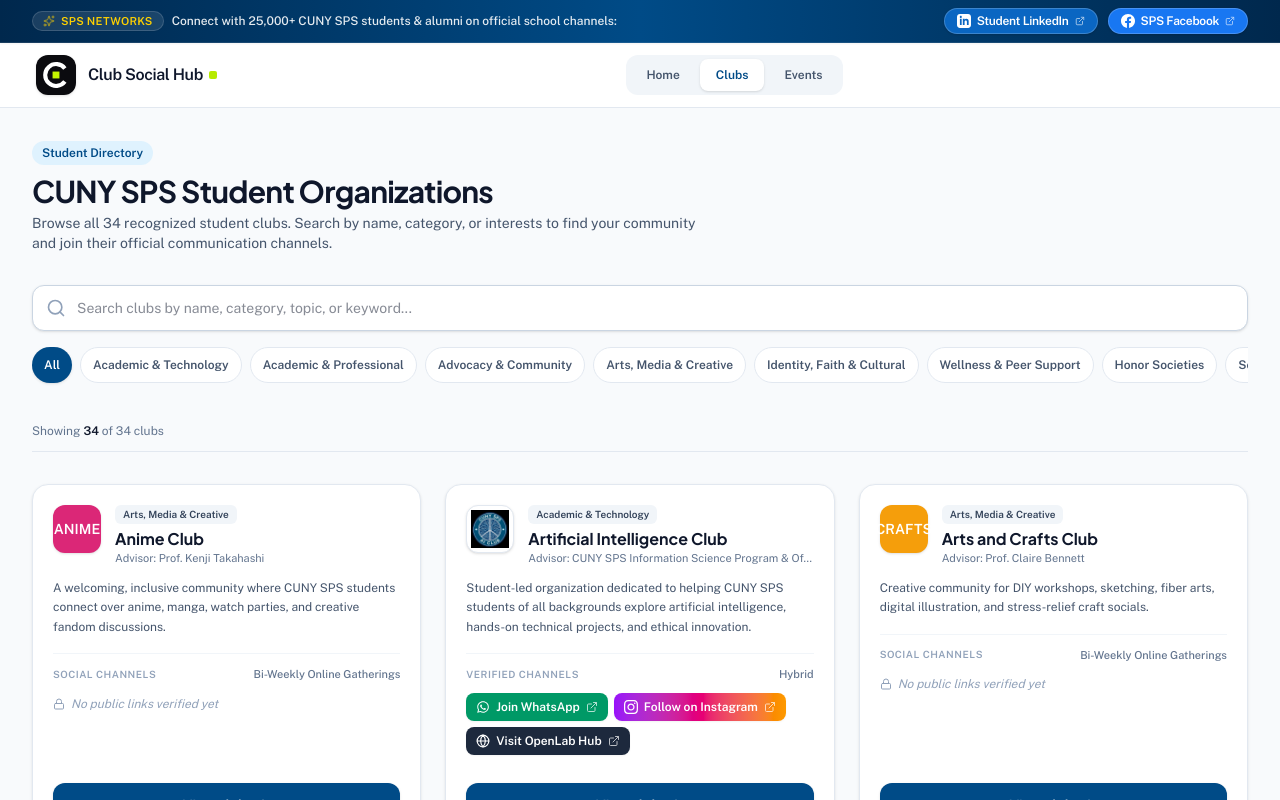
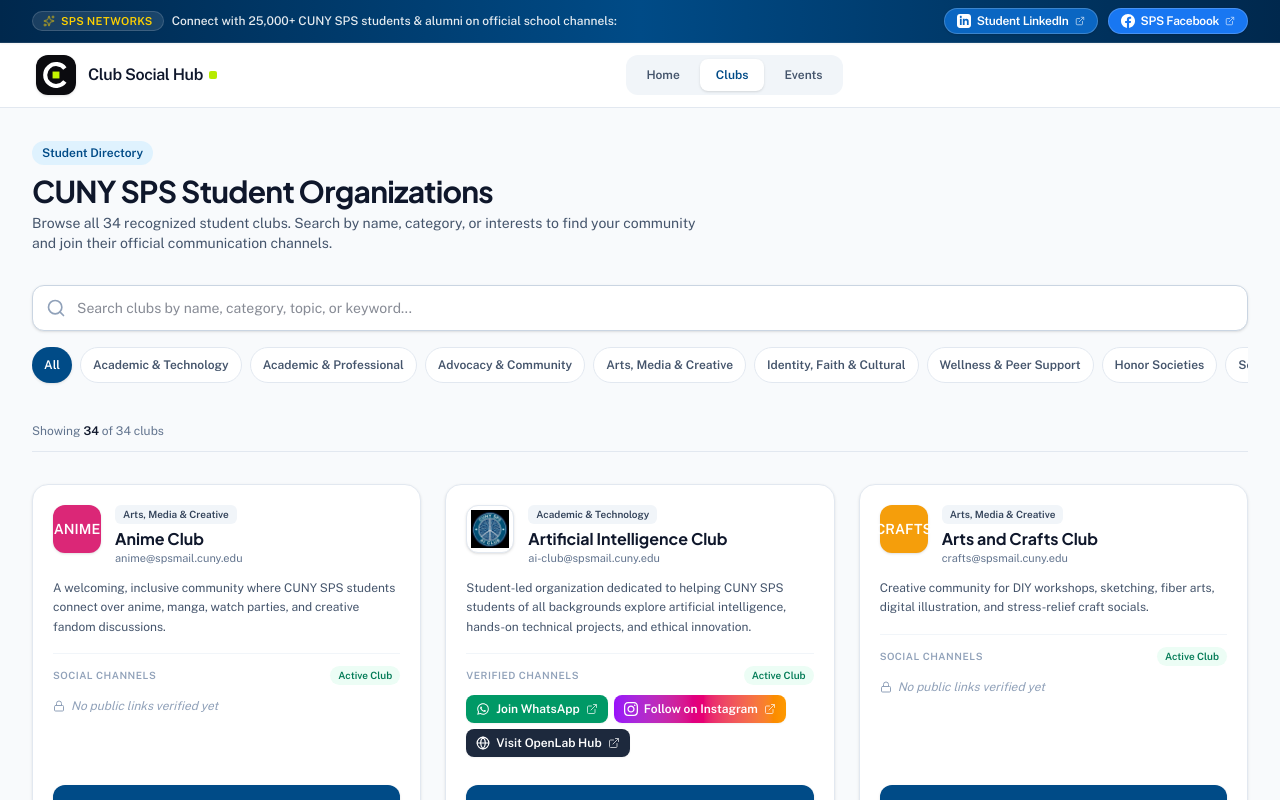
Before and after one commit to CunySPSAIClub/CunyClubSocial, a React (Vite) app: page / in a window 1280 px wide. Both pictures are taken after a click on the button "Clubs". Shown: the top 800 px of the page. Built offline with nearby package versions, Linux system fonts and the light colour scheme.

Commit message:
fix(clubs): remove prototype faculty advisor and meeting format from all clubs

```diff
--- a/src/components/StudentDiscoveryApp.tsx
+++ b/src/components/StudentDiscoveryApp.tsx
@@ -799,7 +799,7 @@ export function StudentDiscoveryApp() {
                             {club.name}
                           </h2>
                           <p className="text-[11px] text-slate-500 truncate">
-                            Advisor: {club.facultyAdvisor}
+                            {club.contactEmail}
                           </p>
                         </div>
                       </div>
@@ -815,7 +815,9 @@ export function StudentDiscoveryApp() {
                           <span className="font-semibold uppercase tracking-wider text-[10px] text-slate-400">
                             {club.channels.length > 0 ? 'Verified Channels' : 'Social Channels'}
                           </span>
-                          <span>{club.meetingSchedule.split('·')[0]}</span>
+                          <span className="text-[10px] text-emerald-700 font-semibold bg-emerald-50 px-2 py-0.5 rounded-full">
+                            Active Club
+                          </span>
                         </div>
 
                         {club.channels.length > 0 ? (
@@ -969,8 +971,10 @@ export function StudentDiscoveryApp() {
                   <h1 className="text-2xl sm:text-4xl font-extrabold text-slate-900 tracking-tight leading-tight">
                     {selectedClub.name}
                   </h1>
-                  <p className="text-xs sm:text-sm text-slate-500 mt-1">
-                    Faculty Advisor: <span className="font-semibold text-slate-700">{selectedClub.facultyAdvisor}</span> · Meeting Format: {selectedClub.meetingSchedule}
+                  <p className="text-xs sm:text-sm text-slate-500 mt-1 flex items-center gap-2 flex-wrap">
+                    <span>CUNY SPS Chartered Student Organization</span>
+                    <span>·</span>
+                    <a href="mailto:studentservices@sps.cuny.edu" className="text-[#004B87] hover:underline">Office of Student Life</a>
                   </p>
                 </div>
               </div>
--- a/src/data/clubDiscoveryData.ts
+++ b/src/data/clubDiscoveryData.ts
@@ -18,8 +18,8 @@ export interface ClubDiscoveryItem {
   shortCode: string;
   description: string;
   category: string;
-  facultyAdvisor: string;
-  meetingSchedule: string;
+  facultyAdvisor?: string;
+  meetingSchedule?: string;
   contactEmail: string;
   whoItWelcomes: string;
   accentColor: string;
@@ -50,8 +50,6 @@ export const CLUBS_DATA: ClubDiscoveryItem[] = [
     "shortCode": "ANIME",
     "description": "A welcoming, inclusive community where CUNY SPS students connect over anime, manga, watch parties, and creative fandom discussions.",
     "category": "Arts, Media & Creative",
-    "facultyAdvisor": "Prof. Kenji Takahashi",
-    "meetingSchedule": "Bi-Weekly Online Gatherings",
     "contactEmail": "anime@spsmail.cuny.edu",
     "whoItWelcomes": "Welcomes all CUNY SPS undergraduate and graduate students, alumni, and community members interested in Anime Club activities and professional community.",
     "accentColor": "#DB2777",
@@ -66,8 +64,6 @@ export const CLUBS_DATA: ClubDiscoveryItem[] = [
     "shortCode": "AI-CLUB",
     "description": "Student-led organization dedicated to helping CUNY SPS students of all backgrounds explore artificial intelligence, hands-on technical projects, and ethical innovation.",
     "category": "Academic & Technology",
-    "facultyAdvisor": "CUNY SPS Information Science Program & Office of Student Life",
-    "meetingSchedule": "Hybrid · Campus Room 413 (119 W 31st St) & Virtual via Zoom (7:00 PM)",
     "contactEmail": "ai-club@spsmail.cuny.edu",
     "whoItWelcomes": "Welcomes all undergraduate, graduate, online, and hybrid students interested in artificial intelligence, machine learning, data ethics, coding, or civic technology\u2014from absolute beginners to experienced engineers.",
     "accentColor": "#004B87",
@@ -105,8 +101,6 @@ export const CLUBS_DATA: ClubDiscoveryItem[] = [
     "shortCode": "CRAFTS",
     "description": "Creative community for DIY workshops, sketching, fiber arts, digital illustration, and stress-relief craft socials.",
     "category": "Arts, Media & Creative",
-    "facultyAdvisor": "Prof. Claire Bennett",
-    "meetingSchedule": "Bi-Weekly Online Gatherings",
     "contactEmail": "crafts@spsmail.cuny.edu",
     "whoItWelcomes": "Welcomes all CUNY SPS undergraduate and graduate students, alumni, and community members interested in Arts and Crafts Club activities and professional community.",
     "accentColor": "#F59E0B",
@@ -121,8 +115,6 @@ export const CLUBS_DATA: ClubDiscoveryItem[] = [
     "shortCode": "BSU",
     "description": "Empowering Black and African diaspora students at CUNY SPS through leadership development, cultural celebration, mentorship, and advocacy.",
     "category": "Identity, Faith & Cultural",
-    "facultyAdvisor": "Dr. Monique Carter",
-    "meetingSchedule": "Bi-Weekly Online Gatherings",
     "contactEmail": "bsu@spsmail.cuny.edu",
     "whoItWelcomes": "Welcomes Black students and allies across all degree programs to celebrate Black culture, foster leadership, and build supportive academic and social networks.",
     "accentColor": "#D97706",
@@ -137,8 +129,6 @@ export const CLUBS_DATA: ClubDiscoveryItem[] = [
     "shortCode": "BOOK",
     "description": "Monthly virtual and hybrid reading discussions spanning contemporary fiction, memoirs, social sciences, and student recommendations.",
     "category": "Arts, Media & Creative",
-    "facultyAdvisor": "Prof. Miriam Weiss",
-    "meetingSchedule": "Bi-Weekly Online Gatherings",
     "contactEmail": "book@spsmail.cuny.edu",
     "whoItWelcomes": "Welcomes all CUNY SPS undergraduate and graduate students, alumni, and community members interested in Book Club activities and professional community.",
     "accentColor": "#059669",
@@ -162,8 +152,6 @@ export const CLUBS_DATA: ClubDiscoveryItem[] = [
     "shortCode": "CFC",
     "description": "Fellowship, spiritual reflection, community service, and supportive dialogue welcoming CUNY SPS students of all backgrounds.",
     "category": "Identity, Faith & Cultural",
-    "facultyAdvisor": "Prof. Grace Okafor",
-    "meetingSchedule": "Bi-Weekly Online Gatherings",
     "contactEmail": "cfc@spsmail.cuny.edu",
     "whoItWelcomes": "Welcomes all CUNY SPS undergraduate and graduate students, alumni, and community members interested in Christian Fellowship Club activities and professional community.",
     "accentColor": "#2563EB",
@@ -178,8 +166,6 @@ export const CLUBS_DATA: ClubDiscoveryItem[] = [
     "shortCode": "COSPLAY",
     "description": "Design, prop fabrication, character costume craftsmanship, and convention community meetups for CUNY SPS creators.",
     "category": "Arts, Media & Creative",
-    "facultyAdvisor": "Prof. Kenji Takahashi",
-    "meetingSchedule": "Bi-Weekly Online Gatherings",
     "contactEmail": "cosplay@spsmail.cuny.edu",
     "whoItWelcomes": "Welcomes all CUNY SPS undergraduate and graduate students, alumni, and community members interested in Cosplay Club activities and professional community.",
     "accentColor": "#8B5CF6",
@@ -194,8 +180,6 @@ export const CLUBS_DATA: ClubDiscoveryItem[] = [
     "shortCode": "CWC",
     "description": "Peer critique circles, poetry slams, short-story prompts, and literary publishing workshops for aspiring writers.",
     "category": "Arts, Media & Creative",
-    "facultyAdvisor": "Prof. Daniel Alvarez",
-    "meetingSchedule": "Bi-Weekly Online Gatherings",
     "contactEmail": "cwc@spsmail.cuny.edu",
     "whoItWelcomes": "Open to poets, novelists, essayists, playwrights, and casual writers eager to share drafts, receive peer feedback, and attend open mics.",
     "accentColor": "#BE185D",
@@ -219,8 +203,6 @@ export const CLUBS_DATA: ClubDiscoveryItem[] = [
     "shortCode": "DAPi",
     "description": "International honor society recognizing high-achieving college students with disabilities while advancing leadership and campus accessibility.",
     "category": "Honor Societies",
-    "facultyAdvisor": "Dr. Rachel Goldman",
-    "meetingSchedule": "Bi-Weekly Online Gatherings",
     "contactEmail": "dapi@spsmail.cuny.edu",
     "whoItWelcomes": "Welcomes all CUNY SPS undergraduate and graduate students, alumni, and community members interested in Delta Alpha Pi Honor Society activities and professional community.",
     "accentColor": "#B45309",
@@ -244,8 +226,6 @@ export const CLUBS_DATA: ClubDiscoveryItem[] = [
     "shortCode": "DAC",
     "description": "Student advocacy group championing universal design, assistive technology awareness, and inclusive student experiences at CUNY SPS.",
     "category": "Advocacy & Community",
-    "facultyAdvisor": "Dr. Rachel Goldman",
-    "meetingSchedule": "Bi-Weekly Online Gatherings",
     "contactEmail": "dac@spsmail.cuny.edu",
     "whoItWelcomes": "Welcomes all CUNY SPS undergraduate and graduate students, alumni, and community members interested in Disability and Access Coalition activities and professional community.",
     "accentColor": "#0284C7",
@@ -269,8 +249,6 @@ export const CLUBS_DATA: ClubDiscoveryItem[] = [
     "shortCode": "FILM",
     "description": "Screenings, cinematography breakdowns, screenwriting discussions, and media criticism for cinema and television enthusiasts.",
     "category": "Arts, Media & Creative",
-    "facultyAdvisor": "Prof. Marcus Vance",
-    "meetingSchedule": "Bi-Weekly Online Gatherings",
     "contactEmail": "film@spsmail.cuny.edu",
     "whoItWelcomes": "Welcomes cinephiles, screenwriters, video creators, media studies majors, and anyone who loves discussing film, streaming, and television.",
     "accentColor": "#EA580C",
@@ -285,8 +263,6 @@ export const CLUBS_DATA: ClubDiscoveryItem[] = [
     "shortCode": "GREEN",
     "description": "Environmental sustainability, climate literacy, urban ecology initiatives, and NYC green-space volunteer events.",
     "category": "Advocacy & Community",
-    "facultyAdvisor": "Dr. Naomi Park",
-    "meetingSchedule": "Bi-Weekly Online Gatherings",
     "contactEmail": "green@spsmail.cuny.edu",
     "whoItWelcomes": "Welcomes sustainability advocates, climate thinkers, urban agriculture enthusiasts, and students committed to environmental stewardship.",
     "accentColor": "#16A34A",
@@ -301,8 +277,6 @@ export const CLUBS_DATA: ClubDiscoveryItem[] = [
     "shortCode": "HIAN",
     "description": "Professional network connecting Health Information Management and Health Services Administration students with healthcare leaders.",
     "category": "Academic & Professional",
-    "facultyAdvisor": "Dr. Priya Nair",
-    "meetingSchedule": "Virtual Monthly Meetings via Zoom",
     "contactEmail": "hian@spsmail.cuny.edu",
     "whoItWelcomes": "Welcomes all CUNY SPS undergraduate and graduate students, alumni, and community members interested in Health Information and Administration Network (HIAN) Leadership activities and professional community.",
     "accentColor": "#0D9488",
@@ -326,8 +300,6 @@ export const CLUBS_DATA: ClubDiscoveryItem[] = [
     "shortCode": "HRSC",
     "description": "Exploring organizational dynamics, social research, workplace equity, and community sociology through panels and peer exchange.",
     "category": "Academic & Professional",
-    "facultyAdvisor": "Dr. Elena Morales",
-    "meetingSchedule": "Virtual Monthly Meetings via Zoom",
     "contactEmail": "hrsc@spsmail.cuny.edu",
     "whoItWelcomes": "Welcomes all CUNY SPS undergraduate and graduate students, alumni, and community members interested in Human Relations and Sociology Club activities and professional community.",
     "accentColor": "#D97706",
@@ -342,8 +314,6 @@ export const CLUBS_DATA: ClubDiscoveryItem[] = [
     "shortCode": "LSU",
     "description": "Celebrating Latinx heritage, academic persistence, cultural programming, and community solidarity across CUNY SPS.",
     "category": "Identity, Faith & Cultural",
-    "facultyAdvisor": "Prof. Sofia Mendoza",
-    "meetingSchedule": "Bi-Weekly Online Gatherings",
     "contactEmail": "lsu@spsmail.cuny.edu",
     "whoItWelcomes": "Welcomes all CUNY SPS undergraduate and graduate students, alumni, and community members interested in Latinx Student Union activities and professional community.",
     "accentColor": "#E11D48",
@@ -358,8 +328,6 @@ export const CLUBS_DATA: ClubDiscoveryItem[] = [
     "shortCode": "MBC",
     "description": "Creative expression, skincare education, artistry tutorials, and inclusive beauty industry conversations.",
     "category": "Social & Special Interest",
-    "facultyAdvisor": "Prof. Claire Bennett",
-    "meetingSchedule": "Bi-Weekly Online Gatherings",
     "contactEmail": "mbc@spsmail.cuny.edu",
     "whoItWelcomes": "Welcomes all CUNY SPS undergraduate and graduate students, alumni, and community members interested in Makeup and Beauty Club activities and professional community.",
     "accentColor": "#EC4899",
@@ -374,8 +342,6 @@ export const CLUBS_DATA: ClubDiscoveryItem[] = [
     "shortCode": "MELO",
     "description": "Business strategy, startup pitch nights, executive leadership workshops, and alumni mentorship for management students.",
     "category": "Academic & Professional",
-    "facultyAdvisor": "Prof. Samuel Ortiz",
-    "meetingSchedule": "Virtual Monthly Meetings via Zoom",
     "contactEmail": "melo@spsmail.cuny.edu",
     "whoItWelcomes": "Open to students interested in leadership development, business administration, entrepreneurship, project management, and startup innovation.",
     "accentColor": "#2563EB",
@@ -399,8 +365,6 @@ export const CLUBS_DATA: ClubDiscoveryItem[] = [
     "shortCode": "MHC",
     "description": "Destigmatizing mental wellness, mindfulness workshops, and peer support programming tailored for online and adult learners.",
     "category": "Wellness & Peer Support",
-    "facultyAdvisor": "Dr. Hannah Morales",
-    "meetingSchedule": "Bi-Weekly Online Gatherings",
     "contactEmail": "mhc@spsmail.cuny.edu",
     "whoItWelcomes": "Welcomes all CUNY SPS undergraduate and graduate students, alumni, and community members interested in Mental Health Club activities and professional community.",
     "accentColor": "#10B981",
@@ -415,8 +379,6 @@ export const CLUBS_DATA: ClubDiscoveryItem[] = [
     "shortCode": "MSC",
     "description": "Curatorial dialogue, museum accessibility, archival preservation, and cultural institution tours across New York City.",
     "category": "Academic & Professional",
-    "facultyAdvisor": "Dr. Arthur Pendelton",
-    "meetingSchedule": "Virtual Monthly Meetings via Zoom",
     "contactEmail": "msc@spsmail.cuny.edu",
     "whoItWelcomes": "Welcomes all CUNY SPS undergraduate and graduate students, alumni, and community members interested in Museum Studies Club activities and professional community.",
     "accentColor": "#78716C",
@@ -431,8 +393,6 @@ export const CLUBS_DATA: ClubDiscoveryItem[] = [
     "shortCode": "MSA",
     "description": "CUNY SPS Muslim Student Association fostering spiritual fellowship, cultural dialogue, community service, and inclusive campus events for Muslim students and allies.",
     "category": "Identity, Faith & Cultural",
-    "facultyAdvisor": "Prof. Tariq Siddiqui",
-    "meetingSchedule": "Bi-Weekly Online Gatherings",
     "contactEmail": "msa@spsmail.cuny.edu",
     "whoItWelcomes": "Welcomes Muslim students, spiritual seekers, and allies of all academic disciplines across CUNY SPS for fellowship, mutual aid, cultural discussion, and community service.",
     "accentColor": "#0D9488",
@@ -463,8 +423,6 @@ export const CLUBS_DATA: ClubDiscoveryItem[] = [
     "shortCode": "NEURO",
     "description": "Peer community celebrating neurodivergent learners through sensory-friendly study spaces, executive-function tools, and advocacy.",
     "category": "Wellness & Peer Support",
-    "facultyAdvisor": "Dr. Rachel Goldman",
-    "meetingSchedule": "Bi-Weekly Online Gatherings",
     "contactEmail": "neuro@spsmail.cuny.edu",
     "whoItWelcomes": "Welcomes all CUNY SPS undergraduate and graduate students, alumni, and community members interested in Neurodiversity Club activities and professional community.",
     "accentColor": "#6366F1",
@@ -479,8 +437,6 @@ export const CLUBS_DATA: ClubDiscoveryItem[] = [
     "shortCode": "PARENT",
     "description": "Supporting parenting students and family caregivers at CUNY SPS with peer resource sharing, family-friendly meetups, and advocacy.",
     "category": "Advocacy & Community",
-    "facultyAdvisor": "Prof. Carla Rivera",
-    "meetingSchedule": "Bi-Weekly Online Gatherings",
     "contactEmail": "parent@spsmail.cuny.edu",
     "whoItWelcomes": "Welcomes all CUNY SPS undergraduate and graduate students, alumni, and community members interested in Parent Club activities and professional community.",
     "accentColor": "#F97316",
@@ -495,8 +451,6 @@ export const CLUBS_DATA: ClubDiscoveryItem[] = [
     "shortCode": "PHOTO",
     "description": "Visual storytelling, photo walks across NYC, lighting critiques, and digital editing workshops for all experience levels.",
     "category": "Arts, Media & Creative",
-    "facultyAdvisor": "Prof. Marcus Vance",
-    "meetingSchedule": "Bi-Weekly Online Gatherings",
     "contactEmail": "photo@spsmail.cuny.edu",
     "whoItWelcomes": "Open to photographers of all skill levels\u2014from smartphone snappers to DSLR enthusiasts\u2014interested in visual storytelling and photo walks.",
     "accentColor": "#9333EA",
@@ -520,8 +474,6 @@ export const CLUBS_DATA: ClubDiscoveryItem[] = [
     "shortCode": "PRIDE",
     "description": "LGBTQIA+ student community promoting belonging, campus education, intersectional solidarity, and celebratory pride programming.",
     "category": "Identity, Faith & Cultural",
-    "facultyAdvisor": "Prof. Jordan Reyes",
-    "meetingSchedule": "Bi-Weekly Online Gatherings",
     "contactEmail": "pride@spsmail.cuny.edu",
     "whoItWelcomes": "Welcomes all CUNY SPS undergraduate and graduate students, alumni, and community members interested in Pride Club activities and professional community.",
     "accentColor": "#A855F7",
@@ -552,8 +504,6 @@ export const CLUBS_DATA: ClubDiscoveryItem[] = [
     "shortCode": "PSYCH",
     "description": "Academic colloquia, graduate school preparation, behavioral research spotlights, and community mental health initiatives.",
     "category": "Academic & Professional",
-    "facultyAdvisor": "Dr. Hannah Morales",
-    "meetingSchedule": "Virtual Monthly Meetings via Zoom",
     "contactEmail": "psych@spsmail.cuny.edu",
     "whoItWelcomes": "Open to BA in Psychology students, graduate researchers, and anyone curious about human behavior, mental wellness, and research methodology.",
     "accentColor": "#4F46E5",
@@ -584,8 +534,6 @@ export const CLUBS_DATA: ClubDiscoveryItem[] = [
     "shortCode": "RTRC",
     "description": "Exploring consumer trends, merchandising, e-commerce strategy, and personal style in relaxed roundtable conversations.",
     "category": "Social & Special Interest",
-    "facultyAdvisor": "Prof. Samuel Ortiz",
-    "meetingSchedule": "Bi-Weekly Online Gatherings",
     "contactEmail": "rtrc@spsmail.cuny.edu",
     "whoItWelcomes": "Welcomes all CUNY SPS undergraduate and graduate students, alumni, and community members interested in Retail Therapy Roundtable Club activities and professional community.",
     "accentColor": "#F43F5E",
@@ -600,8 +548,6 @@ export const CLUBS_DATA: ClubDiscoveryItem[] = [
     "shortCode": "SHRM",
     "description": "Society for Human Resource Management student chapter offering HR certification prep, talent strategy panels, and career networking.",
     "category": "Academic & Professional",
-    "facultyAdvisor": "Dr. Elena Morales",
-    "meetingSchedule": "Virtual Monthly Meetings via Zoom",
     "contactEmail": "shrm@spsmail.cuny.edu",
     "whoItWelcomes": "Welcomes all CUNY SPS undergraduate and graduate students, alumni, and community members interested in SHRM Student Chapter activities and professional community.",
     "accentColor": "#1D4ED8",
@@ -616,8 +562,6 @@ export const CLUBS_DATA: ClubDiscoveryItem[] = [
     "shortCode": "SBD",
     "description": "International honor society recognizing academic excellence among undergraduate and graduate business, management, and administration students.",
     "category": "Honor Societies",
-    "facultyAdvisor": "Prof. Samuel Ortiz",
-    "meetingSchedule": "Bi-Weekly Online Gatherings",
     "contactEmail": "sbd@spsmail.cuny.edu",
     "whoItWelcomes": "Welcomes all CUNY SPS undergraduate and graduate students, alumni, and community members interested in Sigma Beta Delta Honor Society activities and professional community.",
     "accentColor": "#CA8A04",
@@ -641,8 +585,6 @@ export const CLUBS_DATA: ClubDiscoveryItem[] = [
     "shortCode": "SIAC",
     "description": "Driving civic awareness, housing and disability justice dialogue, environmental advocacy, and changemaker workshops across CUNY.",
     "category": "Advocacy & Community",
-    "facultyAdvisor": "Dr. Naomi Park",
-    "meetingSchedule": "Bi-Weekly Online Gatherings",
     "contactEmail": "siac@spsmail.cuny.edu",
     "whoItWelcomes": "Open to changemakers, student advocates, and community organizers passionate about housing justice, environmental action, disability rights, and civic advocacy.",
     "accentColor": "#DC2626",
@@ -657,8 +599,6 @@ export const CLUBS_DATA: ClubDiscoveryItem[] = [
     "shortCode": "SASU",
     "description": "Building community among South Asian students and allies through cultural showcases, chai chats, and peer mentorship.",
     "category": "Identity, Faith & Cultural",
-    "facultyAdvisor": "Dr. Priya Nair",
-    "meetingSchedule": "Bi-Weekly Online Gatherings",
     "contactEmail": "sasu@spsmail.cuny.edu",
     "whoItWelcomes": "Welcomes all CUNY SPS undergraduate and graduate students, alumni, and community members interested in South Asian Student Union activities and professional community.",
     "accentColor": "#EA580C",
@@ -673,8 +613,6 @@ export const CLUBS_DATA: ClubDiscoveryItem[] = [
     "shortCode": "SVO",
     "description": "Peer support, academic transition resources, career advocacy, and camaraderie for military-connected and veteran CUNY SPS students.",
     "category": "Advocacy & Community",
-    "facultyAdvisor": "Prof. Samuel Ortiz",
-    "meetingSchedule": "Bi-Weekly Online Gatherings",
     "contactEmail": "svo@spsmail.cuny.edu",
     "whoItWelcomes": "Dedicated to student veterans, active duty service members, reservists, military spouses, and civilian allies navigating academic and civilian transitions.",
     "accentColor": "#4B5563",
@@ -689,8 +627,6 @@ export const CLUBS_DATA: ClubDiscoveryItem[] = [
     "shortCode": "LOUNGE",
     "description": "Co-working Pomodoro sessions, finals accountability circles, and cross-major peer study meetups for online students.",
     "category": "Social & Special Interest",
-    "facultyAdvisor": "Prof. Miriam Weiss",
-    "meetingSchedule": "Bi-Weekly Online Gatherings",
     "contactEmail": "lounge@spsmail.cuny.edu",
     "whoItWelcomes": "Welcomes all CUNY SPS undergraduate and graduate students, alumni, and community members interested in Study Lounge Club activities and professional community.",
     "accentColor": "#64748B",
@@ -705,8 +641,6 @@ export const CLUBS_DATA: ClubDiscoveryItem[] = [
     "shortCode": "WSTEM",
     "description": "Advancing women and non-binary scholars in computing, data, health informatics, and quantitative sciences via mentorship and build nights.",
     "category": "Academic & Technology",
-    "facultyAdvisor": "Dr. Priya Nair",
-    "meetingSchedule": "Virtual Monthly Meetings via Zoom",
     "contactEmail": "wstem@spsmail.cuny.edu",
     "whoItWelcomes": "Open to all women, non-binary students, and allies pursuing or interested in science, technology, engineering, mathematics, data analytics, and tech career pathways.",
     "accentColor": "#7C3AED",
@@ -721,8 +655,6 @@ export const CLUBS_DATA: ClubDiscoveryItem[] = [
     "shortCode": "YSC",
     "description": "Connecting Youth Studies and Education scholars around youth advocacy, community programming, and research colloquia.",
     "category": "Academic & Professional",
-    "facultyAdvisor": "Prof. Carla Rivera",
-    "meetingSchedule": "Virtual Monthly Meetings via Zoom",
     "contactEmail": "ysc@spsmail.cuny.edu",
     "whoItWelcomes": "Welcomes all CUNY SPS undergraduate and graduate students, alumni, and community members interested in Youth Studies Club activities and professional community.",
     "accentColor": "#0284C7",
```
Also changed, not shown: 1 other file (tests, documents, lock files or other folders).
